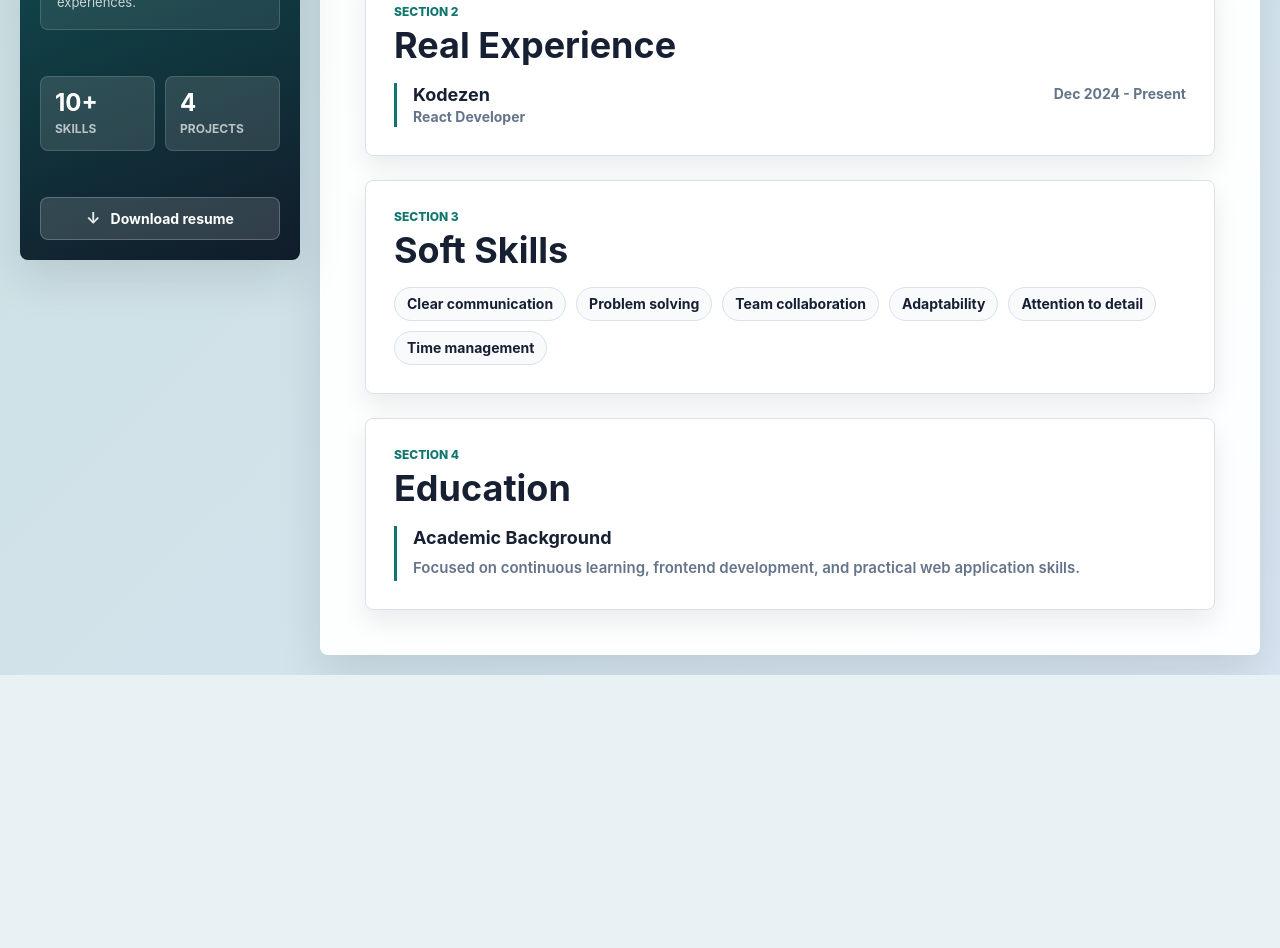
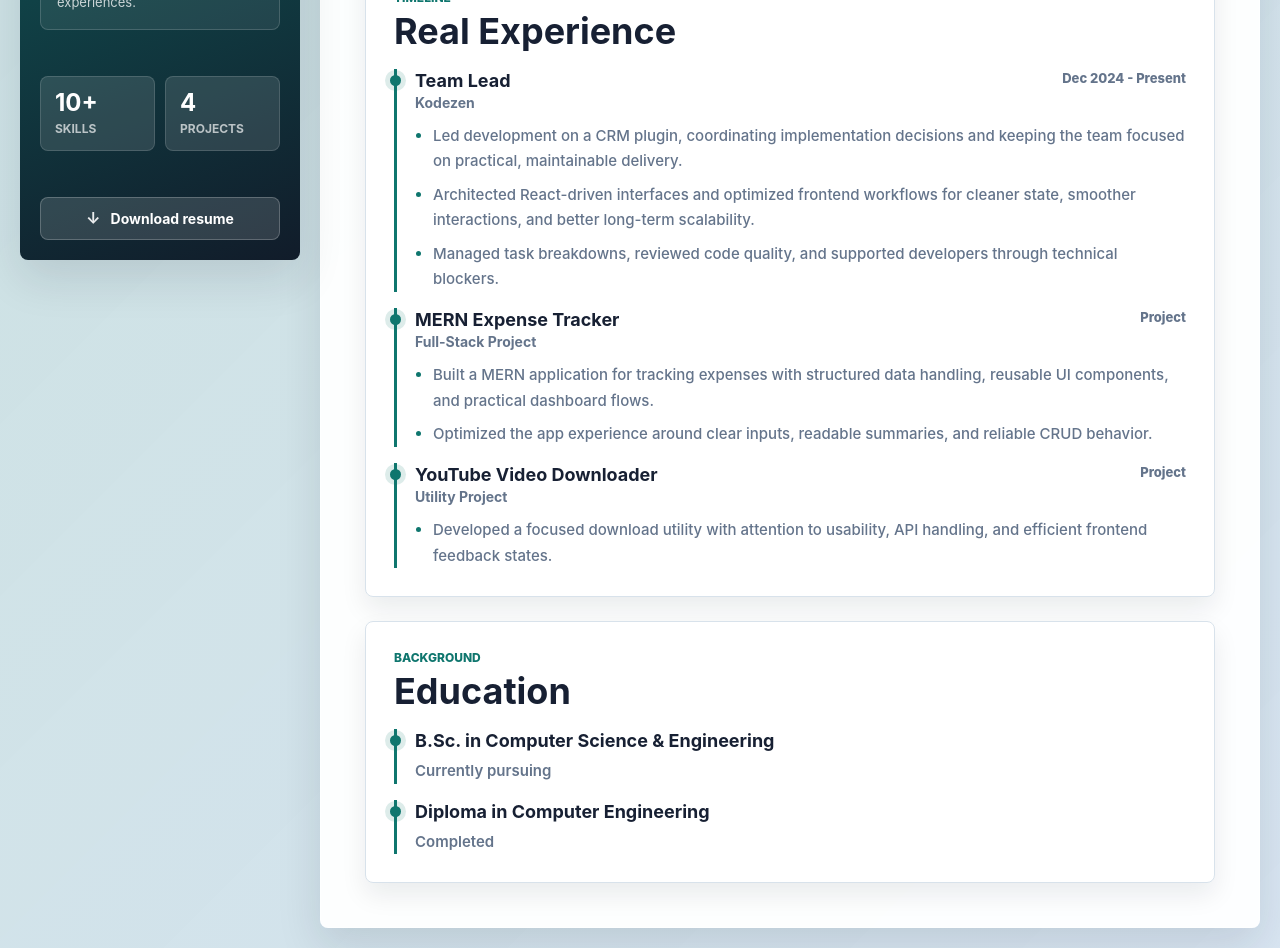
Before and after one commit to shahariar270/portfolio-template, a React (Vite) app in the folder client/: page /about in a window 1280 px wide. Shown: the part 520-1468 px from the top of the page. Before the commit the page ends 1195 px from the top, so only its background shows below. Built offline with nearby package versions, Linux system fonts and the light colour scheme; no server answers.

Commit message:
about section updated

```diff
--- a/client/src/Pages/About/index.jsx
+++ b/client/src/Pages/About/index.jsx
@@ -1,12 +1,44 @@
 import SeoHead from '@Component/SeoHead'
 
-const softSkills = [
-    "Clear communication",
-    "Problem solving",
-    "Team collaboration",
-    "Adaptability",
-    "Attention to detail",
-    "Time management"
+const experienceItems = [
+    {
+        title: "Team Lead",
+        company: "Kodezen",
+        period: "Dec 2024 - Present",
+        points: [
+            "Led development on a CRM plugin, coordinating implementation decisions and keeping the team focused on practical, maintainable delivery.",
+            "Architected React-driven interfaces and optimized frontend workflows for cleaner state, smoother interactions, and better long-term scalability.",
+            "Managed task breakdowns, reviewed code quality, and supported developers through technical blockers."
+        ]
+    },
+    {
+        title: "MERN Expense Tracker",
+        company: "Full-Stack Project",
+        period: "Project",
+        points: [
+            "Built a MERN application for tracking expenses with structured data handling, reusable UI components, and practical dashboard flows.",
+            "Optimized the app experience around clear inputs, readable summaries, and reliable CRUD behavior."
+        ]
+    },
+    {
+        title: "YouTube Video Downloader",
+        company: "Utility Project",
+        period: "Project",
+        points: [
+            "Developed a focused download utility with attention to usability, API handling, and efficient frontend feedback states."
+        ]
+    }
+]
+
+const educationItems = [
+    {
+        degree: "B.Sc. in Computer Science & Engineering",
+        status: "Currently pursuing"
+    },
+    {
+        degree: "Diploma in Computer Engineering",
+        status: "Completed"
+    }
 ]
 
 export const About = () => {
@@ -14,56 +46,56 @@ export const About = () => {
         <div className='st-portfolio--about'>
             <SeoHead
                 title="About"
-                description="React developer with real experience at Kodezen, practical frontend skills, soft skills, and education background."
+                description="Full-stack developer specializing in MERN stack, WordPress, clean code, leadership, and solution-oriented web development."
             />
 
             <section className="st-portfolio--about__section st-portfolio--about__intro">
-                <p className="st-portfolio--about__eyebrow">Section 1</p>
+                <p className="st-portfolio--about__eyebrow">Profile</p>
                 <h2>About Me</h2>
                 <div className='st-portfolio--about__paragraph'>
                     <p>
-                        I'm a React developer focused on building clean, responsive, and practical web interfaces. I enjoy turning ideas into usable products with component-based architecture, thoughtful UI details, and reliable frontend logic.
-                    </p>
-                    <p>
-                        My work is centered around React, JavaScript, Redux, API integration, and modern styling workflows. I care about writing maintainable code, improving user experience, and learning tools deeply enough to use them with confidence in real projects.
+                        I'm a solution-oriented Full-Stack Developer specializing in the MERN stack and WordPress, with a strong focus on clean code, scalable architecture, and practical problem-solving. Currently working as a Team Lead at a software firm, I help guide development on a CRM plugin while balancing hands-on coding, team coordination, and product thinking. I enjoy turning complex requirements into smooth, maintainable web experiences using React.js, Next.js, Node.js, MongoDB, Tailwind CSS, and modern AI-assisted workflows.
                     </p>
                 </div>
             </section>
 
             <section className="st-portfolio--about__section">
                 <div className="st-portfolio--about__section-head">
-                    <p className="st-portfolio--about__eyebrow">Section 2</p>
+                    <p className="st-portfolio--about__eyebrow">Timeline</p>
                     <h2>Real Experience</h2>
                 </div>
-                <div className="st-portfolio--about__experience">
-                    <div>
-                        <h3>Kodezen</h3>
-                        <p>React Developer</p>
-                    </div>
-                    <span>Dec 2024 - Present</span>
-                </div>
-            </section>
-
-            <section className="st-portfolio--about__section">
-                <div className="st-portfolio--about__section-head">
-                    <p className="st-portfolio--about__eyebrow">Section 3</p>
-                    <h2>Soft Skills</h2>
-                </div>
-                <div className="st-portfolio--about__skills">
-                    {softSkills.map((skill) => (
-                        <span key={skill}>{skill}</span>
+                <div className="st-portfolio--about__timeline">
+                    {experienceItems.map((item) => (
+                        <article className="st-portfolio--about__experience" key={item.title}>
+                            <div className="st-portfolio--about__experience-head">
+                                <div>
+                                    <h3>{item.title}</h3>
+                                    <p>{item.company}</p>
+                                </div>
+                                <span>{item.period}</span>
+                            </div>
+                            <ul>
+                                {item.points.map((point) => (
+                                    <li key={point}>{point}</li>
+                                ))}
+                            </ul>
+                        </article>
                     ))}
                 </div>
             </section>
 
             <section className="st-portfolio--about__section">
                 <div className="st-portfolio--about__section-head">
-                    <p className="st-portfolio--about__eyebrow">Section 4</p>
+                    <p className="st-portfolio--about__eyebrow">Background</p>
                     <h2>Education</h2>
                 </div>
-                <div className="st-portfolio--about__education">
-                    <h3>Academic Background</h3>
-                    <p>Focused on continuous learning, frontend development, and practical web application skills.</p>
+                <div className="st-portfolio--about__education-list">
+                    {educationItems.map((item) => (
+                        <div className="st-portfolio--about__education" key={item.degree}>
+                            <h3>{item.degree}</h3>
+                            <p>{item.status}</p>
+                        </div>
+                    ))}
                 </div>
             </section>
         </div>
--- a/client/src/assets/styles/pages/_about.scss
+++ b/client/src/assets/styles/pages/_about.scss
@@ -78,50 +78,71 @@
             color: var(--text-secondary);
         }
 
+        &__timeline,
+        &__education-list {
+            display: grid;
+            gap: 16px;
+        }
+
         &__experience,
         &__education {
+            position: relative;
+            display: grid;
+            gap: 10px;
             border-left: 3px solid var(--color-primary);
-            padding-left: 16px;
+            padding-left: 18px;
+
+            &::before {
+                position: absolute;
+                top: 6px;
+                left: -7px;
+                width: 11px;
+                height: 11px;
+                border-radius: 50%;
+                background: var(--color-primary);
+                box-shadow: 0 0 0 5px color-mix(in srgb, var(--color-primary) 14%, transparent);
+                content: "";
+            }
+
+            p {
+                color: var(--text-secondary);
+                font-size: 14px;
+                font-weight: 700;
+                line-height: 1.5;
+            }
         }
 
-        &__experience {
+        &__experience-head {
             display: flex;
             align-items: flex-start;
             justify-content: space-between;
             gap: 18px;
 
-            p,
             span {
                 color: var(--text-secondary);
-                font-size: 14px;
-                font-weight: 700;
+                font-size: 13px;
+                font-weight: 800;
                 line-height: 1.5;
-            }
-
-            span {
                 white-space: nowrap;
             }
         }
 
-        &__skills {
-            display: flex;
-            flex-wrap: wrap;
-            gap: 10px;
+        &__experience ul {
+            display: grid;
+            gap: 8px;
+            margin: 0;
+            padding-left: 18px;
+            color: var(--text-secondary);
+            font-size: 15px;
+            font-weight: 500;
+            line-height: 1.7;
+        }
 
-            span {
-                padding: 9px 12px;
-                border: 1px solid var(--border-color);
-                border-radius: 999px;
-                background: var(--surface-muted);
-                color: var(--text-primary);
-                font-size: 14px;
-                font-weight: 700;
-                line-height: 1;
-            }
+        &__experience li::marker {
+            color: var(--color-primary);
         }
 
         &__education {
-            display: grid;
             gap: 6px;
 
             p {
@@ -140,7 +161,7 @@
             padding: 16px;
             gap: 18px;
 
-            &__experience {
+            &__experience-head {
                 display: grid;
                 gap: 8px;
 
```
